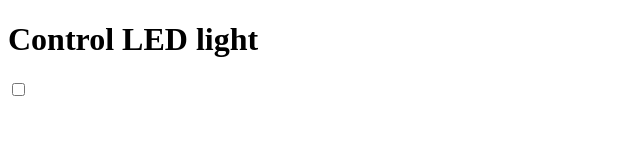
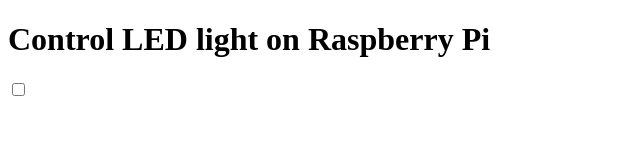
Before and after one commit to mrhenderson/nodebots, a plain HTML site: page public/index.html in a window 1280 px wide. Shown: the whole page, without its empty margins (0-640 px from the left). Drawn offline with nearby package versions, Linux system fonts and the light colour scheme; no server answers.

Commit message:
Updating H1 tag

```diff
--- a/public/index.html
+++ b/public/index.html
@@ -1,7 +1,7 @@
 <!DOCTYPE html>
 <html>
 <body>
-<h1>Control LED light</h1>
+<h1>Control LED light on Raspberry Pi</h1>
 <p><input type="checkbox" id="LedOn"></p>
 <script src="https://cdnjs.cloudflare.com/ajax/libs/socket.io/2.0.3/socket.io.js"></script> <!-- include socket.io client side script -->
 <script>
```
